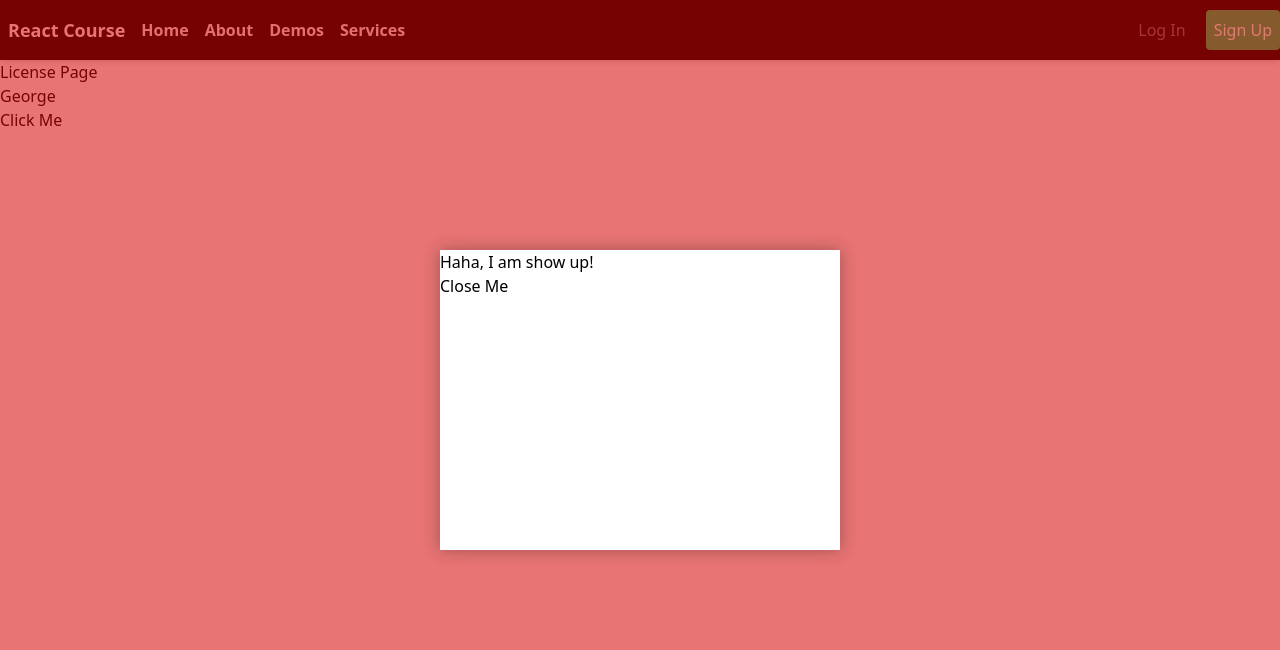
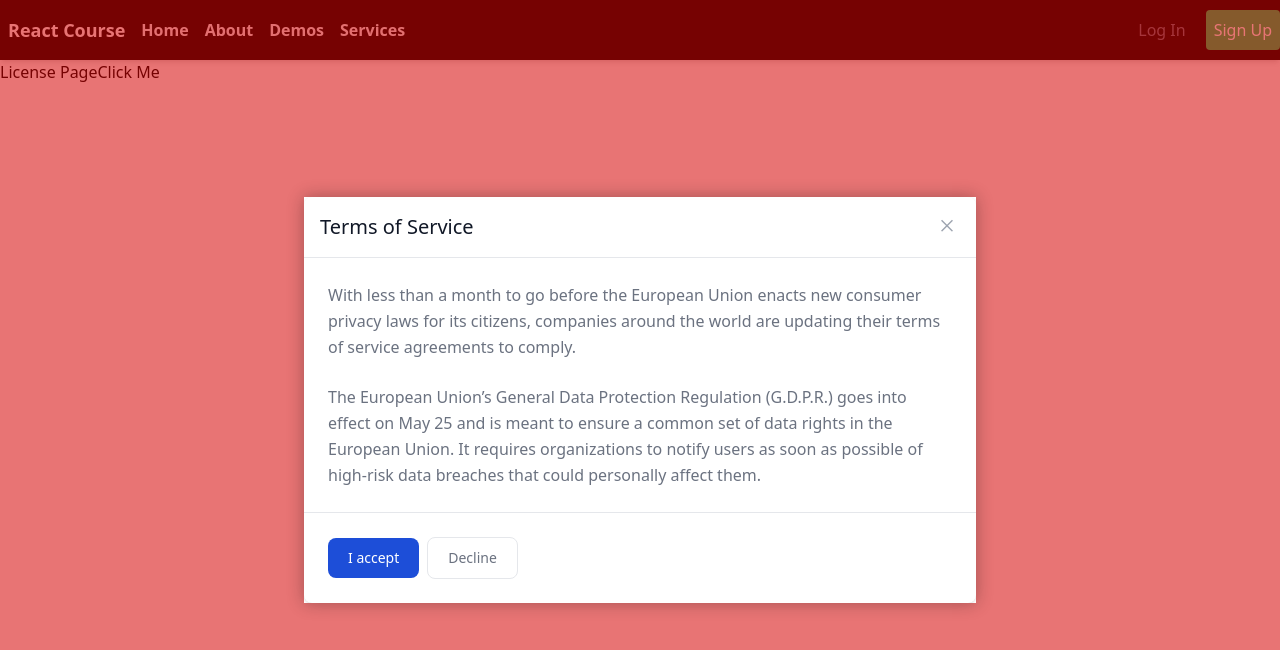
Before and after one commit to geforcesong/react-course, a React (Vite) app: page /license in a window 1280 px wide. Both pictures are taken after a click on the button "Click Me". Shown: the top 650 px of the page. Built offline with nearby package versions, Linux system fonts and the light colour scheme.

Commit message:
added popup

```diff
--- /dev/null
+++ b/src/components/common/AppDialog/index.tsx
@@ -0,0 +1,80 @@
+import { useRef, useContext, useEffect } from 'react';
+import Dialog from '../Dialog';
+import { AppContext } from '../../../contexts/AppContext';
+import { closeAppDialog } from '../../../contexts/AppContext/actions';
+
+type DialogHandle = React.ElementRef<typeof Dialog>;
+
+const AppDialog: React.FC = () => {
+  const dialogRef = useRef<DialogHandle>(null);
+  const {
+    state: { dialogStatus },
+    dispatch,
+  } = useContext(AppContext);
+
+  useEffect(() => {
+    if (dialogStatus === true) {
+      dialogRef?.current!.showModal();
+    }
+  }, [dialogStatus]);
+
+  const closeClick = () => {
+    dialogRef.current!.closeModal();
+  };
+
+  const handleClosed = () => {
+    dispatch(closeAppDialog());
+  };
+
+  return (
+    <Dialog ref={dialogRef} onClosed={handleClosed}>
+      <div className='relative w-full max-w-2xl h-full md:h-auto'>
+        <div className='relative bg-white rounded-lg shadow dark:bg-gray-700'>
+          <div className='flex justify-between items-start p-4 rounded-t border-b dark:border-gray-600'>
+            <h3 className='text-xl text-gray-900 dark:text-white'>
+              Terms of Service
+            </h3>
+            <button
+              onClick={closeClick}
+              type='button'
+              className='text-gray-400 bg-transparent hover:bg-gray-200 hover:text-gray-900 rounded-lg text-sm p-1.5 ml-auto inline-flex items-center dark:hover:bg-gray-600 dark:hover:text-white'
+              data-modal-toggle='defaultModal'
+            >
+              <i className='icon-close' />
+            </button>
+          </div>
+          <div className='p-6 space-y-6'>
+            <p className='text-base leading-relaxed text-gray-500 dark:text-gray-400'>
+              With less than a month to go before the European Union enacts new
+              consumer privacy laws for its citizens, companies around the world
+              are updating their terms of service agreements to comply.
+            </p>
+            <p className='text-base leading-relaxed text-gray-500 dark:text-gray-400'>
+              The European Union’s General Data Protection Regulation (G.D.P.R.)
+              goes into effect on May 25 and is meant to ensure a common set of
+              data rights in the European Union. It requires organizations to
+              notify users as soon as possible of high-risk data breaches that
+              could personally affect them.
+            </p>
+          </div>
+          <div className='flex items-center p-6 space-x-2 rounded-b border-t border-gray-200 dark:border-gray-600'>
+            <button
+              type='button'
+              className='text-white bg-blue-700 hover:bg-blue-800 focus:ring-4 focus:outline-none focus:ring-blue-300 font-medium rounded-lg text-sm px-5 py-2.5 text-center dark:bg-blue-600 dark:hover:bg-blue-700 dark:focus:ring-blue-800'
+            >
+              I accept
+            </button>
+            <button
+              type='button'
+              className='text-gray-500 bg-white hover:bg-gray-100 focus:ring-4 focus:outline-none focus:ring-blue-300 rounded-lg border border-gray-200 text-sm font-medium px-5 py-2.5 hover:text-gray-900 focus:z-10 dark:bg-gray-700 dark:text-gray-300 dark:border-gray-500 dark:hover:text-white dark:hover:bg-gray-600 dark:focus:ring-gray-600'
+            >
+              Decline
+            </button>
+          </div>
+        </div>
+      </div>
+    </Dialog>
+  );
+};
+
+export default AppDialog;
--- a/src/components/common/Dialog/index.module.scss
+++ b/src/components/common/Dialog/index.module.scss
@@ -1,6 +1,4 @@
 .my-dialog {
-  width: 400px;
-  height: 300px;
   border: 0;
   box-shadow: 0 0 1em rgba(0, 0, 0, 0.3), 0 0 0 100vw rgba(235, 5, 5, 0.5);
   padding: 0;
--- a/src/contexts/AppContext/actions.ts
+++ b/src/contexts/AppContext/actions.ts
@@ -1,8 +1,14 @@
 export enum ActionType {
-  SetUserName = 'SET_USER_NAME',
+  OpenDialog = 'OPEN_DIALOG',
+  CloseDialog = 'CLOSE_DIALOG',
 }
 
-export const setUserName = (name: string) => ({
-  type: ActionType.SetUserName,
-  payload: name,
+export const openAppDialog = () => ({
+  type: ActionType.OpenDialog,
+  payload: true,
 });
+
+export const closeAppDialog = () => ({
+  type: ActionType.CloseDialog,
+  payload: false,
+});
--- a/src/contexts/AppContext/reducer.ts
+++ b/src/contexts/AppContext/reducer.ts
@@ -3,18 +3,21 @@ import ActionBase from '../../types/ActionBase';
 import { ActionType } from './actions';
 
 export type State = {
-  userName: string;
+  dialogStatus: boolean;
 };
 
 const initialState: State = {
-  userName: 'George',
+  dialogStatus: false,
 };
 
 const reducer = (state: State, action: ActionBase): State => {
-  if (action.type === ActionType.SetUserName) {
+  if (
+    action.type === ActionType.OpenDialog ||
+    action.type === ActionType.CloseDialog
+  ) {
     return {
       ...state,
-      userName: action.payload,
+      dialogStatus: action.payload,
     };
   }
 
--- a/src/main.tsx
+++ b/src/main.tsx
@@ -4,11 +4,15 @@ import ReactDOM from 'react-dom/client';
 import App from './App';
 import './index.scss';
 import AppContextProvider from './contexts/AppContext';
+import AppDialog from './components/common/AppDialog';
 
 ReactDOM.createRoot(document.getElementById('root')!).render(
   <React.StrictMode>
     <AppContextProvider>
-      <App />
+      <>
+        <App />
+        <AppDialog />
+      </>
     </AppContextProvider>
   </React.StrictMode>,
 );
--- a/src/pages/LicensePage.tsx
+++ b/src/pages/LicensePage.tsx
@@ -1,38 +1,18 @@
-import { useRef, useContext } from 'react';
-import Dialog from '../components/common/Dialog';
+import { useContext } from 'react';
 import { AppContext } from '../contexts/AppContext';
-import { setUserName } from '../contexts/AppContext/actions';
-
-type DialogHandle = React.ElementRef<typeof Dialog>;
+import { openAppDialog } from '../contexts/AppContext/actions';
 
 const LicensePage: React.FC = () => {
-  const dialogRef = useRef<DialogHandle>(null);
-  const {
-    state: { userName },
-    dispatch,
-  } = useContext(AppContext);
+  const { dispatch } = useContext(AppContext);
 
   const handleClick = () => {
-    if (dialogRef) {
-      dialogRef.current!.showModal();
-    }
-  };
-
-  const handleClose = () => {
-    dialogRef?.current!.closeModal();
-    dispatch(setUserName('Andy'));
+    dispatch(openAppDialog());
   };
 
   return (
     <div>
-      License Page <h1>{userName}</h1>
+      License Page
       <button onClick={handleClick}>Click Me</button>
-      <Dialog ref={dialogRef}>
-        <div>
-          <h2>Haha, I am show up!</h2>
-          <button onClick={handleClose}>Close Me</button>
-        </div>
-      </Dialog>
     </div>
   );
 };
```
